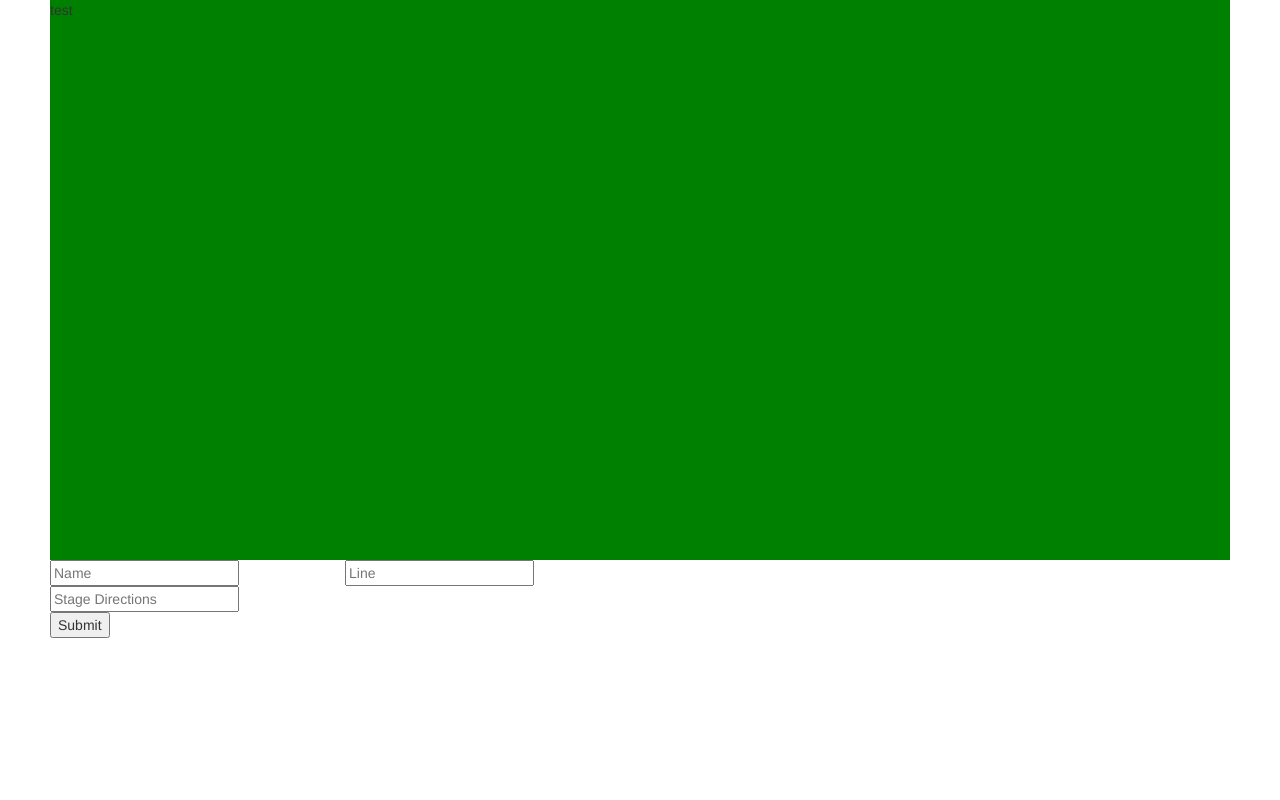
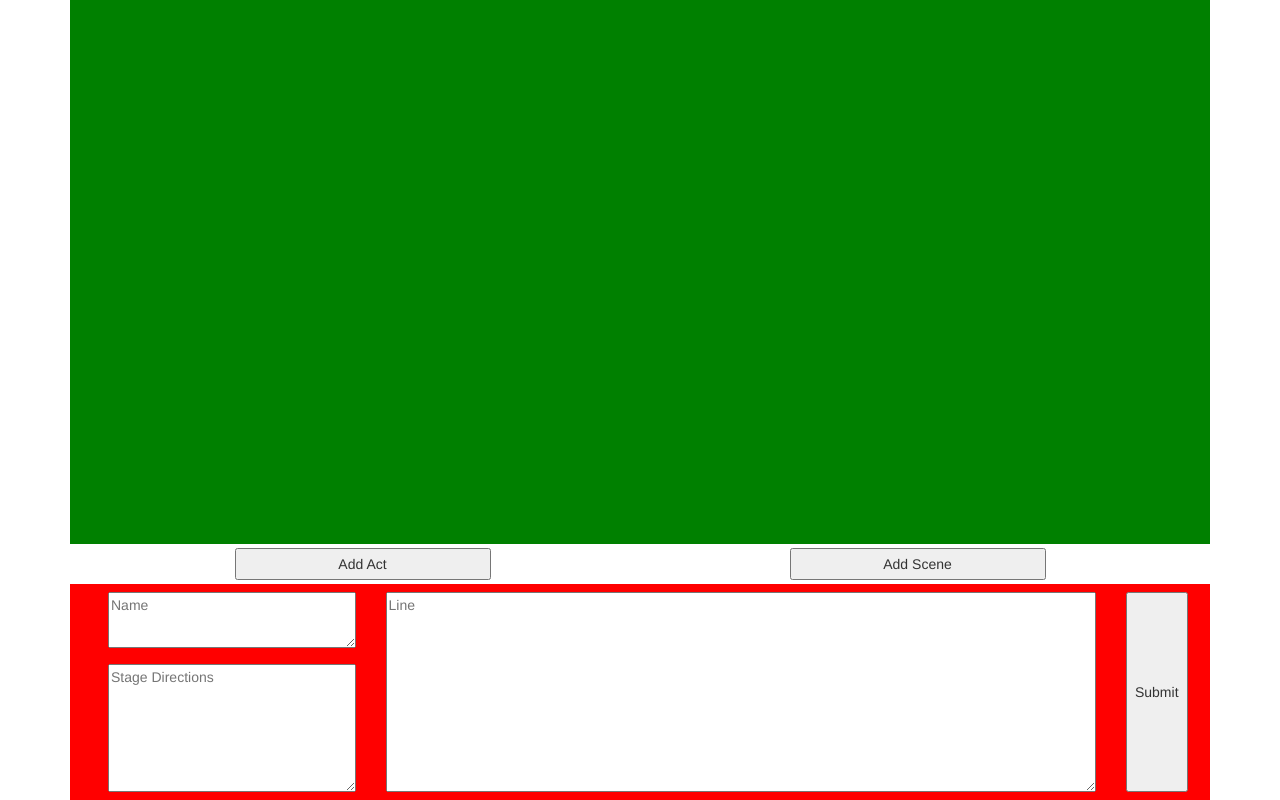
Before and after one commit to camranhansen/playright, a plain HTML site: page index.html in a window 1280 px wide. Drawn offline with nearby package versions, Linux system fonts and the light colour scheme.

Commit message:
display formatted

```diff
--- a/css/main.css
+++ b/css/main.css
@@ -1,16 +1,55 @@
 body, html {
-	height: 100%;
+  height: 100%;
 	margin: 0 50px;
+}
+textarea {
+  vertical-align: top
 }
 .main_div{
 }
 #script {
-	height: 70%;
+	height: 68vh;
 	background-color: green;
+  overflow: scroll;
 }
-#input {
-	height: 30%;
-	background-color: red;
+#enterLine {
+  height: 27vh;
+  background-color: red;
+}
+#inputName {
+  height: 7vh;
+  margin: 1vh;
+  width: 100%;
+}
+#inputDirection {
+  height: 16vh;
+  margin: 1vh;
+  width: 100%;
+}
+#inputText {
+  height: 25vh;
+  margin: 1vh;
+  width: 100%;
+}
+#submitLine {
+  width: 100%;
+  height: 25vh;
+  margin: 1vh;
+}
+#addSection {
+  height: 5vh;
+}
+#addAct {
+  text-align: center;
+}
+#addScene {
+  text-align: center;
+}
+#actbtn, #scenebtn {
+  height: 4vh;
+  margin-top: 0.5vh;
+  margin-bottom: 0.5vh;
+  width: 20vw;
 }
 .maintextbox{
 	padding-left: 4%;
--- a/index.html
+++ b/index.html
@@ -11,30 +11,29 @@
 		<div class="main_div">
 
 		</div>
-		<div id="script">
-			test
-		</div>
-		<form id="enterLine" class="col-md-12">
-			<div class="row">
+		<div class="container">
+			<div id="script"></div>
+			<div id="addSection" class="col-md-12">
+				<form id="addAct" class="col-md-6">
+					<input id="actbtn" type="submit" value="Add Act">
+				</form>
+				<form id="addScene" class="col-md-6">
+					<input id="scenebtn" type="submit" value="Add Scene">
+				</form>
+			</div>
+			<form id="enterLine" class="col-md-12">
 				<div class="col-md-3">
-					<div class="row">
-						<input id="inputName" type="text" placeholder="Name"/>
-					</div>
-					<div class="row">
-						<input id="inputDirection" type="text" placeholder="Stage Directions"/>
-					</div>
+					<textarea id="inputName" type="text" placeholder="Name"></textarea>
+					<textarea id="inputDirection" type="text" placeholder="Stage Directions"></textarea>
 				</div>
-				<div class="col-mid-8">
-					<div class="row">
-						<input id="inputText" type="text" placeholder="Line"/>
-					</div>
+				<div class="col-md-8">
+					<textarea id="inputText" type="text" placeholder="Line"></textarea>
 				</div>
 				<div class="col-md-1">
-					<div class="row">
-						<input class="submit" type="submit"/>
-					</div>
+					<input type="submit" id="submitLine"/>
 				</div>
-			</div>
-		</form>
+			</form>
+		</div>
+
 	</body>
 </html>
--- a/js/script.js
+++ b/js/script.js
@@ -1,6 +1,10 @@
 var act = 0; //init act number
 var scene = 0; //init scene number
 var line = 0; //init line number
+function scroll() {
+	var objDiv = document.getElementById("script");
+	objDiv.scrollTop = objDiv.scrollHeight;
+}
 function submit() {
 	$('#enterLine').submit(function(event) {
 		var $inputName = $(event.target).find('#inputName'); //get the name element from the input box
@@ -27,26 +31,29 @@ function submit() {
 		if (name != "") {
 			$("#script").append('<div class="line" id="'+id+'"></div>'); //add line div
 			if (direction != "") {
-				$("#"+id).append('<div class="nameHolder"><span class="name">'+name+'</span> <span class="direction>'+direction+'</span></div>');
+				$("#"+id).append('<div class="nameHolder"><span class="name">'+name+'</span> <span class="direction"> ('+direction+')</span></div>');
 			} else {
 				$("#"+id).append('<div class="nameHolder"><span class="name"'+name+'</span></div>');
 			}
 			$("#"+id).append('<div class="text">'+text+'</div>');
 		}
+		scroll();
 		return false;
 	});
-	$('#enterTitle').submit(function(event) {
+	$('#addAct').submit(function(event) {
 		act += 1;
 		scene = 0;
 		line = 0;
 		$("#script").append("<h1>Act "+act.toString()+"</h1>");
 		return false;
+		scroll();
 	});
-	$('#enterScene').submit(function(event) {
+	$('#addScene').submit(function(event) {
 		scene += 1;
 		line = 0;
 		$("#script").append("<h2>Scene "+scene.toString()+"</h2>");
 		return false;
+		scroll();
 	});
 }
 function main() {
```
